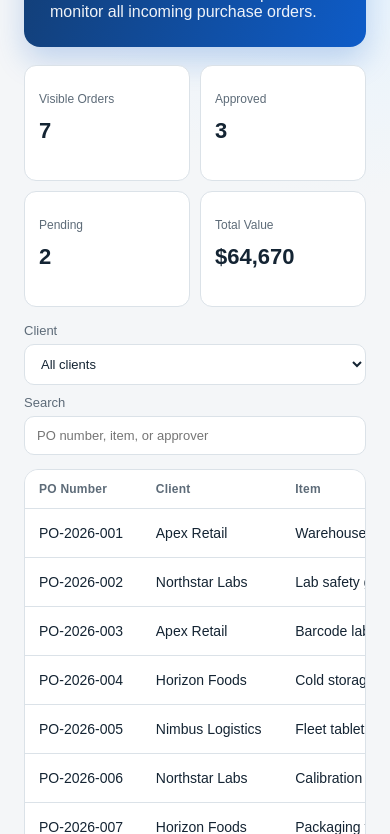
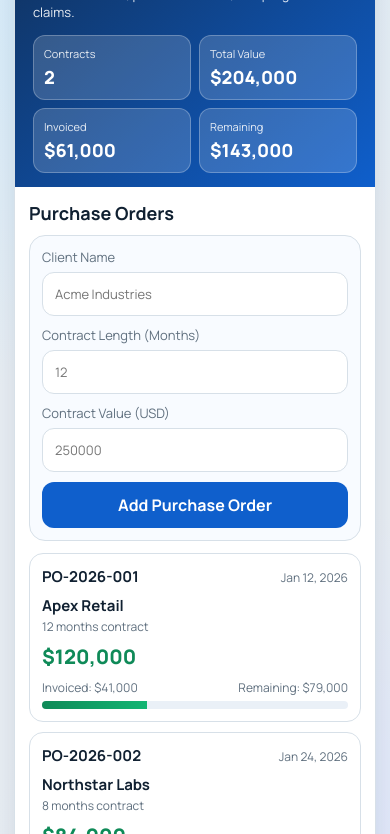
Before and after one commit to Rosh2403/ProjectX, a website built with Vite: page index.html in a window 390 px wide. Shown: the part 119-953 px from the top of the page. Built offline with nearby package versions, Linux system fonts and the light colour scheme.

Commit message:
Build mobile invoice reconciliation tabs with PO and claim entry

```diff
--- a/index.html
+++ b/index.html
@@ -3,56 +3,64 @@
   <head>
     <meta charset="UTF-8" />
     <meta name="viewport" content="width=device-width, initial-scale=1.0" />
-    <title>ProjectX Purchase Orders</title>
+    <title>ProjectX Invoice Reconciliation</title>
   </head>
   <body>
-    <main class="app-shell">
-      <header class="hero">
-        <div>
+    <main class="phone-shell">
+      <section class="app-card">
+        <header class="top">
           <p class="eyebrow">ProjectX</p>
-          <h1>Purchase Order Console</h1>
-          <p class="subhead">
-            Centralized view for leadership to monitor all incoming purchase orders.
-          </p>
-        </div>
-      </header>
+          <h1>Invoice Recon</h1>
+          <p class="subhead">Track contracts, purchase orders, and progress claims.</p>
+          <div class="metric-row" id="metricRow"></div>
+        </header>
 
-      <section class="stats" id="stats"></section>
+        <section class="panels">
+          <section id="ordersPanel" class="panel active">
+            <h2>Purchase Orders</h2>
+            <form id="purchaseOrderForm" class="form">
+              <label class="field">
+                <span>Client Name</span>
+                <input id="clientNameInput" type="text" required placeholder="Acme Industries" />
+              </label>
+              <label class="field">
+                <span>Contract Length (Months)</span>
+                <input id="contractLengthInput" type="number" required min="1" placeholder="12" />
+              </label>
+              <label class="field">
+                <span>Contract Value (USD)</span>
+                <input id="contractValueInput" type="number" required min="1" step="1" placeholder="250000" />
+              </label>
+              <button type="submit" class="btn">Add Purchase Order</button>
+            </form>
+            <div id="purchaseOrderList" class="list"></div>
+          </section>
 
-      <section class="controls">
-        <label class="field">
-          <span>Client</span>
-          <select id="clientFilter" aria-label="Filter by client">
-            <option value="ALL">All clients</option>
-          </select>
-        </label>
-        <label class="field">
-          <span>Search</span>
-          <input
-            id="searchInput"
-            type="search"
-            placeholder="PO number, item, or approver"
-            aria-label="Search purchase orders"
-          />
-        </label>
-      </section>
+          <section id="invoicePanel" class="panel">
+            <h2>Invoices</h2>
+            <form id="invoiceForm" class="form">
+              <label class="field">
+                <span>Contract</span>
+                <select id="invoicePurchaseOrderSelect" required></select>
+              </label>
+              <label class="field">
+                <span>Progress Claim Amount (USD)</span>
+                <input id="claimAmountInput" type="number" required min="1" step="1" placeholder="18000" />
+              </label>
+              <label class="field">
+                <span>Claim Date</span>
+                <input id="claimDateInput" type="date" required />
+              </label>
+              <button type="submit" class="btn">Add Invoice Claim</button>
+            </form>
+            <div id="invoiceList" class="list"></div>
+          </section>
+        </section>
 
-      <section class="table-wrap">
-        <table>
-          <thead>
-            <tr>
-              <th>PO Number</th>
-              <th>Client</th>
-              <th>Item</th>
-              <th>Amount</th>
-              <th>Date</th>
-              <th>Status</th>
-              <th>Approver</th>
-            </tr>
-          </thead>
-          <tbody id="orderRows"></tbody>
-        </table>
-        <p id="emptyState" class="empty hidden">No purchase orders match your filter.</p>
+        <nav class="tabbar" aria-label="Primary Tabs">
+          <button id="ordersTab" class="tab active" type="button">Purchase Orders</button>
+          <button id="invoiceTab" class="tab" type="button">Invoices</button>
+        </nav>
       </section>
     </main>
 
--- a/src/main.ts
+++ b/src/main.ts
@@ -1,117 +1,227 @@
 import "./styles.css";
 
-type PurchaseOrderStatus = "Approved" | "Pending" | "In Review";
-
 type PurchaseOrder = {
-  poNumber: string;
+  id: string;
   clientName: string;
-  item: string;
-  amount: number;
-  date: string;
-  status: PurchaseOrderStatus;
-  approver: string;
+  contractLengthMonths: number;
+  contractValue: number;
+  createdAt: string;
 };
 
+type InvoiceClaim = {
+  id: string;
+  purchaseOrderId: string;
+  amount: number;
+  claimDate: string;
+};
+
+type TabName = "orders" | "invoices";
+
 const purchaseOrders: PurchaseOrder[] = [
-  { poNumber: "PO-2026-001", clientName: "Apex Retail", item: "Warehouse scanners", amount: 24500, date: "2026-01-12", status: "Approved", approver: "M. Shah" },
-  { poNumber: "PO-2026-002", clientName: "Northstar Labs", item: "Lab safety gloves", amount: 4800, date: "2026-01-16", status: "Pending", approver: "A. Kumar" },
-  { poNumber: "PO-2026-003", clientName: "Apex Retail", item: "Barcode labels", amount: 1320, date: "2026-01-20", status: "In Review", approver: "D. Lim" },
-  { poNumber: "PO-2026-004", clientName: "Horizon Foods", item: "Cold storage sensors", amount: 9100, date: "2026-01-24", status: "Approved", approver: "M. Shah" },
-  { poNumber: "PO-2026-005", clientName: "Nimbus Logistics", item: "Fleet tablets", amount: 17800, date: "2026-02-01", status: "Pending", approver: "K. Prasad" },
-  { poNumber: "PO-2026-006", clientName: "Northstar Labs", item: "Calibration service", amount: 6200, date: "2026-02-03", status: "Approved", approver: "A. Kumar" },
-  { poNumber: "PO-2026-007", clientName: "Horizon Foods", item: "Packaging tapes", amount: 950, date: "2026-02-05", status: "In Review", approver: "D. Lim" },
+  { id: "PO-2026-001", clientName: "Apex Retail", contractLengthMonths: 12, contractValue: 120000, createdAt: "2026-01-12" },
+  { id: "PO-2026-002", clientName: "Northstar Labs", contractLengthMonths: 8, contractValue: 84000, createdAt: "2026-01-24" },
 ];
 
-const clientFilter = document.getElementById("clientFilter") as HTMLSelectElement;
-const searchInput = document.getElementById("searchInput") as HTMLInputElement;
-const orderRows = document.getElementById("orderRows") as HTMLTableSectionElement;
-const stats = document.getElementById("stats") as HTMLDivElement;
-const emptyState = document.getElementById("emptyState") as HTMLParagraphElement;
+const invoiceClaims: InvoiceClaim[] = [
+  { id: "INV-001", purchaseOrderId: "PO-2026-001", amount: 23000, claimDate: "2026-02-01" },
+  { id: "INV-002", purchaseOrderId: "PO-2026-001", amount: 18000, claimDate: "2026-02-15" },
+  { id: "INV-003", purchaseOrderId: "PO-2026-002", amount: 20000, claimDate: "2026-02-09" },
+];
+
+const purchaseOrderForm = document.getElementById("purchaseOrderForm") as HTMLFormElement;
+const invoiceForm = document.getElementById("invoiceForm") as HTMLFormElement;
+
+const clientNameInput = document.getElementById("clientNameInput") as HTMLInputElement;
+const contractLengthInput = document.getElementById("contractLengthInput") as HTMLInputElement;
+const contractValueInput = document.getElementById("contractValueInput") as HTMLInputElement;
+
+const invoicePurchaseOrderSelect = document.getElementById("invoicePurchaseOrderSelect") as HTMLSelectElement;
+const claimAmountInput = document.getElementById("claimAmountInput") as HTMLInputElement;
+const claimDateInput = document.getElementById("claimDateInput") as HTMLInputElement;
+
+const purchaseOrderList = document.getElementById("purchaseOrderList") as HTMLDivElement;
+const invoiceList = document.getElementById("invoiceList") as HTMLDivElement;
+const metricRow = document.getElementById("metricRow") as HTMLDivElement;
+
+const ordersPanel = document.getElementById("ordersPanel") as HTMLElement;
+const invoicePanel = document.getElementById("invoicePanel") as HTMLElement;
+const ordersTab = document.getElementById("ordersTab") as HTMLButtonElement;
+const invoiceTab = document.getElementById("invoiceTab") as HTMLButtonElement;
 
 const currency = new Intl.NumberFormat("en-US", { style: "currency", currency: "USD", maximumFractionDigits: 0 });
 const fullDate = new Intl.DateTimeFormat("en-US", { year: "numeric", month: "short", day: "2-digit" });
 
-function buildClientOptions(): void {
-  const uniqueClients = Array.from(new Set(purchaseOrders.map((order) => order.clientName))).sort();
-  uniqueClients.forEach((clientName) => {
-    const option = document.createElement("option");
-    option.value = clientName;
-    option.textContent = clientName;
-    clientFilter.appendChild(option);
-  });
+function setActiveTab(tab: TabName): void {
+  const ordersActive = tab === "orders";
+  ordersTab.classList.toggle("active", ordersActive);
+  invoiceTab.classList.toggle("active", !ordersActive);
+  ordersPanel.classList.toggle("active", ordersActive);
+  invoicePanel.classList.toggle("active", !ordersActive);
 }
 
-function renderStats(orders: PurchaseOrder[]): void {
-  const approvedCount = orders.filter((order) => order.status === "Approved").length;
-  const pendingCount = orders.filter((order) => order.status === "Pending").length;
-  const totalAmount = orders.reduce((sum, order) => sum + order.amount, 0);
+function todayIso(): string {
+  return new Date().toISOString().slice(0, 10);
+}
 
-  const cards = [
-    { label: "Visible Orders", value: String(orders.length) },
-    { label: "Approved", value: String(approvedCount) },
-    { label: "Pending", value: String(pendingCount) },
-    { label: "Total Value", value: currency.format(totalAmount) },
-  ];
+function totalInvoicedForPurchaseOrder(purchaseOrderId: string): number {
+  return invoiceClaims
+    .filter((claim) => claim.purchaseOrderId === purchaseOrderId)
+    .reduce((sum, claim) => sum + claim.amount, 0);
+}
 
-  stats.innerHTML = cards
+function renderHeaderMetrics(): void {
+  const totalContractValue = purchaseOrders.reduce((sum, order) => sum + order.contractValue, 0);
+  const totalInvoiced = invoiceClaims.reduce((sum, claim) => sum + claim.amount, 0);
+  const remaining = Math.max(totalContractValue - totalInvoiced, 0);
+
+  metricRow.innerHTML = [
+    { label: "Contracts", value: String(purchaseOrders.length) },
+    { label: "Total Value", value: currency.format(totalContractValue) },
+    { label: "Invoiced", value: currency.format(totalInvoiced) },
+    { label: "Remaining", value: currency.format(remaining) },
+  ]
     .map(
-      (card) => `
-      <article class="stat-card">
-        <p class="stat-label">${card.label}</p>
-        <p class="stat-value">${card.value}</p>
+      (metric) => `
+      <article class="metric">
+        <p class="metric-label">${metric.label}</p>
+        <p class="metric-value">${metric.value}</p>
       </article>
     `
     )
     .join("");
 }
 
-function getStatusClass(status: PurchaseOrderStatus): string {
-  if (status === "Approved") return "status-approved";
-  if (status === "Pending") return "status-pending";
-  return "status-review";
+function renderInvoicePurchaseOrderOptions(): void {
+  invoicePurchaseOrderSelect.innerHTML = "";
+  purchaseOrders.forEach((order) => {
+    const option = document.createElement("option");
+    option.value = order.id;
+    option.textContent = `${order.id} • ${order.clientName}`;
+    invoicePurchaseOrderSelect.appendChild(option);
+  });
+  invoicePurchaseOrderSelect.disabled = purchaseOrders.length === 0;
 }
 
-function renderRows(orders: PurchaseOrder[]): void {
-  orderRows.innerHTML = orders
+function renderPurchaseOrders(): void {
+  purchaseOrderList.innerHTML = purchaseOrders
     .map(
       (order) => `
-      <tr>
-        <td>${order.poNumber}</td>
-        <td>${order.clientName}</td>
-        <td>${order.item}</td>
-        <td class="amount">${currency.format(order.amount)}</td>
-        <td>${fullDate.format(new Date(order.date))}</td>
-        <td><span class="status-pill ${getStatusClass(order.status)}">${order.status}</span></td>
-        <td>${order.approver}</td>
-      </tr>
+      <article class="item-card">
+        <div class="item-head">
+          <h3>${order.id}</h3>
+          <span>${fullDate.format(new Date(order.createdAt))}</span>
+        </div>
+        <p class="client">${order.clientName}</p>
+        <p class="meta">${order.contractLengthMonths} months contract</p>
+        <p class="money">${currency.format(order.contractValue)}</p>
+        <div class="progress-wrap">
+          <div class="progress-label">
+            <span>Invoiced: ${currency.format(totalInvoicedForPurchaseOrder(order.id))}</span>
+            <span>Remaining: ${currency.format(Math.max(order.contractValue - totalInvoicedForPurchaseOrder(order.id), 0))}</span>
+          </div>
+          <div class="progress-track">
+            <div class="progress-fill" style="width: ${Math.min((totalInvoicedForPurchaseOrder(order.id) / order.contractValue) * 100, 100)}%"></div>
+          </div>
+        </div>
+      </article>
     `
     )
     .join("");
-  emptyState.classList.toggle("hidden", orders.length > 0);
+
+  if (!purchaseOrders.length) {
+    purchaseOrderList.innerHTML = `<p class="empty">No purchase orders yet.</p>`;
+  }
 }
 
-function applyFilters(): void {
-  const selectedClient = clientFilter.value;
-  const q = searchInput.value.trim().toLowerCase();
+function renderInvoiceClaims(): void {
+  const sortedClaims = [...invoiceClaims].sort((a, b) => b.claimDate.localeCompare(a.claimDate));
+  invoiceList.innerHTML = sortedClaims
+    .map((claim) => {
+      const order = purchaseOrders.find((entry) => entry.id === claim.purchaseOrderId);
+      return `
+        <article class="item-card">
+          <div class="item-head">
+            <h3>${claim.id}</h3>
+            <span>${fullDate.format(new Date(claim.claimDate))}</span>
+          </div>
+          <p class="client">${order ? `${order.clientName} (${order.id})` : claim.purchaseOrderId}</p>
+          <p class="money">${currency.format(claim.amount)}</p>
+          <p class="meta">Progress claim added to contract</p>
+        </article>
+      `;
+    })
+    .join("");
 
-  const filtered = purchaseOrders.filter((order) => {
-    const clientMatch = selectedClient === "ALL" || order.clientName === selectedClient;
-    if (!clientMatch) return false;
-    if (!q) return true;
+  if (!invoiceClaims.length) {
+    invoiceList.innerHTML = `<p class="empty">No invoice claims yet.</p>`;
+  }
+}
 
-    const searchable = `${order.poNumber} ${order.item} ${order.approver} ${order.clientName}`.toLowerCase();
-    return searchable.includes(q);
+function refreshScreen(): void {
+  renderHeaderMetrics();
+  renderInvoicePurchaseOrderOptions();
+  renderPurchaseOrders();
+  renderInvoiceClaims();
+}
+
+function createId(prefix: "PO" | "INV"): string {
+  return `${prefix}-${Date.now().toString().slice(-6)}`;
+}
+
+function onPurchaseOrderSubmit(event: SubmitEvent): void {
+  event.preventDefault();
+
+  const clientName = clientNameInput.value.trim();
+  const contractLengthMonths = Number(contractLengthInput.value);
+  const contractValue = Number(contractValueInput.value);
+
+  if (!clientName || contractLengthMonths <= 0 || contractValue <= 0) {
+    return;
+  }
+
+  purchaseOrders.unshift({
+    id: createId("PO"),
+    clientName,
+    contractLengthMonths,
+    contractValue,
+    createdAt: todayIso(),
   });
 
-  renderStats(filtered);
-  renderRows(filtered);
+  purchaseOrderForm.reset();
+  refreshScreen();
+}
+
+function onInvoiceSubmit(event: SubmitEvent): void {
+  event.preventDefault();
+
+  const purchaseOrderId = invoicePurchaseOrderSelect.value;
+  const amount = Number(claimAmountInput.value);
+  const claimDate = claimDateInput.value;
+
+  if (!purchaseOrderId || amount <= 0 || !claimDate) {
+    return;
+  }
+
+  invoiceClaims.unshift({
+    id: createId("INV"),
+    purchaseOrderId,
+    amount,
+    claimDate,
+  });
+
+  invoiceForm.reset();
+  claimDateInput.value = todayIso();
+  refreshScreen();
 }
 
 function init(): void {
-  buildClientOptions();
-  clientFilter.addEventListener("change", applyFilters);
-  searchInput.addEventListener("input", applyFilters);
-  applyFilters();
+  claimDateInput.value = todayIso();
+  purchaseOrderForm.addEventListener("submit", onPurchaseOrderSubmit);
+  invoiceForm.addEventListener("submit", onInvoiceSubmit);
+  ordersTab.addEventListener("click", () => setActiveTab("orders"));
+  invoiceTab.addEventListener("click", () => setActiveTab("invoices"));
+  refreshScreen();
+  setActiveTab("orders");
 }
 
 init();
--- a/src/styles.css
+++ b/src/styles.css
@@ -1,14 +1,15 @@
+@import url("https://fonts.googleapis.com/css2?family=Manrope:wght@400;500;700;800&display=swap");
+
 :root {
-  --bg: #f4f6f8;
+  --bg: #edf2f8;
   --card: #ffffff;
-  --text: #142433;
-  --muted: #5d6b78;
-  --line: #dbe2e8;
-  --accent: #0e5cc8;
-  --accent-soft: #e6effc;
-  --ok: #1f8b4c;
-  --warn: #b07d00;
-  --pending: #9b4d00;
+  --ink: #102031;
+  --muted: #60707f;
+  --line: #d7e0e8;
+  --accent: #0f5fcc;
+  --accent-soft: #e9f1fe;
+  --green: #0f8a58;
+  --shadow: 0 16px 40px rgba(16, 32, 49, 0.14);
 }
 
 * {
@@ -17,73 +18,109 @@
 
 body {
   margin: 0;
+  min-height: 100vh;
   font-family: "Manrope", sans-serif;
-  color: var(--text);
-  background: radial-gradient(circle at 90% 0%, #e2f2ff 0, transparent 30%), var(--bg);
+  color: var(--ink);
+  background:
+    radial-gradient(circle at 20% 10%, #d9f0ff 0, transparent 35%),
+    radial-gradient(circle at 85% 80%, #e4ebff 0, transparent 33%),
+    var(--bg);
+  display: grid;
+  place-items: center;
+  padding: 24px 14px;
 }
 
-.app-shell {
-  max-width: 1100px;
-  margin: 0 auto;
-  padding: 24px;
+.phone-shell {
+  width: min(100%, 460px);
 }
 
-.hero {
-  background: linear-gradient(110deg, #133d73, #0e5cc8);
-  color: white;
-  border-radius: 16px;
-  padding: 26px;
-  box-shadow: 0 14px 30px rgba(14, 92, 200, 0.22);
+.app-card {
+  background: var(--card);
+  border: 1px solid var(--line);
+  border-radius: 24px;
+  box-shadow: var(--shadow);
+  min-height: 86vh;
+  display: flex;
+  flex-direction: column;
+  overflow: hidden;
+}
+
+.top {
+  padding: 20px 18px 14px;
+  color: #fff;
+  background: linear-gradient(140deg, #102f58 0%, #0f5fcc 100%);
 }
 
 .eyebrow {
+  margin: 0;
   text-transform: uppercase;
-  letter-spacing: 0.08em;
-  font-size: 12px;
-  margin: 0 0 6px;
-  opacity: 0.84;
+  letter-spacing: 0.12em;
+  font-size: 11px;
+  opacity: 0.86;
 }
 
 h1 {
-  margin: 0 0 6px;
-  font-size: clamp(24px, 4vw, 32px);
+  margin: 8px 0 6px;
+  font-size: 30px;
+  line-height: 1;
 }
 
 .subhead {
   margin: 0;
-  opacity: 0.93;
+  font-size: 13px;
+  opacity: 0.9;
 }
 
-.stats {
-  margin-top: 18px;
+.metric-row {
+  margin-top: 14px;
   display: grid;
-  grid-template-columns: repeat(auto-fit, minmax(160px, 1fr));
-  gap: 10px;
+  grid-template-columns: repeat(2, minmax(0, 1fr));
+  gap: 8px;
 }
 
-.stat-card {
-  background: var(--card);
-  border: 1px solid var(--line);
+.metric {
+  background: rgba(255, 255, 255, 0.16);
+  border: 1px solid rgba(255, 255, 255, 0.25);
   border-radius: 12px;
-  padding: 14px;
+  padding: 10px;
 }
 
-.stat-label {
-  font-size: 12px;
-  color: var(--muted);
+.metric-label {
+  margin: 0;
+  font-size: 11px;
+  opacity: 0.88;
 }
 
-.stat-value {
-  margin-top: 6px;
-  font-size: 22px;
+.metric-value {
+  margin: 4px 0 0;
+  font-size: 18px;
   font-weight: 800;
 }
 
-.controls {
-  margin-top: 16px;
-  display: grid;
-  grid-template-columns: repeat(auto-fit, minmax(220px, 1fr));
-  gap: 10px;
+.panels {
+  flex: 1;
+  padding: 14px 14px 0;
+  overflow-y: auto;
+}
+
+.panel {
+  display: none;
+}
+
+.panel.active {
+  display: block;
+}
+
+h2 {
+  margin: 0 0 10px;
+  font-size: 18px;
+}
+
+.form {
+  background: #f8fbff;
+  border: 1px solid var(--line);
+  border-radius: 16px;
+  padding: 12px;
 }
 
 .field {
@@ -91,92 +128,152 @@ h1 {
   flex-direction: column;
   gap: 6px;
   font-size: 13px;
+  margin-bottom: 10px;
   color: var(--muted);
 }
 
 select,
 input {
   border: 1px solid var(--line);
-  border-radius: 10px;
-  padding: 11px 12px;
+  border-radius: 12px;
+  padding: 12px 12px;
   font: inherit;
-  color: var(--text);
+  color: var(--ink);
   background: var(--card);
 }
 
 select:focus,
 input:focus {
-  outline: 2px solid var(--accent-soft);
+  outline: none;
+  box-shadow: 0 0 0 3px var(--accent-soft);
   border-color: var(--accent);
 }
 
-.table-wrap {
-  margin-top: 14px;
-  background: var(--card);
+.btn {
+  width: 100%;
+  border: 0;
+  border-radius: 12px;
+  padding: 12px 14px;
+  color: #fff;
+  background: var(--accent);
+  font: inherit;
+  font-weight: 700;
+  cursor: pointer;
+}
+
+.btn:hover {
+  filter: brightness(0.95);
+}
+
+.list {
+  margin-top: 12px;
+  display: grid;
+  gap: 10px;
+  padding-bottom: 86px;
+}
+
+.item-card {
   border: 1px solid var(--line);
   border-radius: 14px;
-  overflow: auto;
+  padding: 12px;
+  background: #fff;
 }
 
-table {
-  width: 100%;
-  border-collapse: collapse;
-  min-width: 820px;
+.item-head {
+  display: flex;
+  justify-content: space-between;
+  align-items: baseline;
+  gap: 8px;
 }
 
-th,
-td {
-  text-align: left;
-  padding: 12px 14px;
-  border-bottom: 1px solid var(--line);
-  font-size: 14px;
+.item-head h3 {
+  margin: 0;
+  font-size: 15px;
 }
 
-th {
+.item-head span {
   font-size: 12px;
   color: var(--muted);
-  letter-spacing: 0.02em;
 }
 
-tbody tr:hover {
-  background: #f6fbff;
-}
-
-.amount {
+.client {
+  margin: 8px 0 2px;
+  font-size: 15px;
   font-weight: 700;
 }
 
-.status-pill {
-  display: inline-flex;
-  align-items: center;
-  gap: 6px;
-  border-radius: 999px;
-  font-size: 12px;
-  padding: 5px 9px;
-  font-weight: 700;
+.money {
+  margin: 8px 0 2px;
+  font-size: 20px;
+  font-weight: 800;
+  color: var(--green);
 }
 
-.status-approved {
-  background: #e7f6ed;
-  color: var(--ok);
+.meta {
+  margin: 0;
+  color: var(--muted);
+  font-size: 12px;
 }
 
-.status-pending {
-  background: #fff1df;
-  color: var(--pending);
+.progress-wrap {
+  margin-top: 9px;
 }
 
-.status-review {
-  background: #fff7de;
-  color: var(--warn);
+.progress-label {
+  display: flex;
+  justify-content: space-between;
+  gap: 8px;
+  font-size: 12px;
+  color: var(--muted);
+  margin-bottom: 5px;
+}
+
+.progress-track {
+  height: 8px;
+  width: 100%;
+  background: #eaf0f7;
+  border-radius: 999px;
+  overflow: hidden;
+}
+
+.progress-fill {
+  height: 100%;
+  background: linear-gradient(90deg, #0f8a58, #12b573);
+}
+
+.tabbar {
+  position: sticky;
+  bottom: 0;
+  display: grid;
+  grid-template-columns: 1fr 1fr;
+  gap: 8px;
+  border-top: 1px solid var(--line);
+  background: #fff;
+  padding: 10px 12px 12px;
+}
+
+.tab {
+  border: 1px solid var(--line);
+  border-radius: 12px;
+  padding: 12px 8px;
+  background: #fff;
+  color: var(--muted);
+  font: inherit;
+  font-weight: 700;
+  cursor: pointer;
+}
+
+.tab.active {
+  color: var(--accent);
+  border-color: var(--accent);
+  background: var(--accent-soft);
 }
 
 .empty {
   margin: 0;
-  padding: 20px 14px;
+  padding: 12px;
+  border: 1px dashed var(--line);
+  border-radius: 12px;
   color: var(--muted);
+  background: #fafdff;
 }
-
-.hidden {
-  display: none;
-}
```
